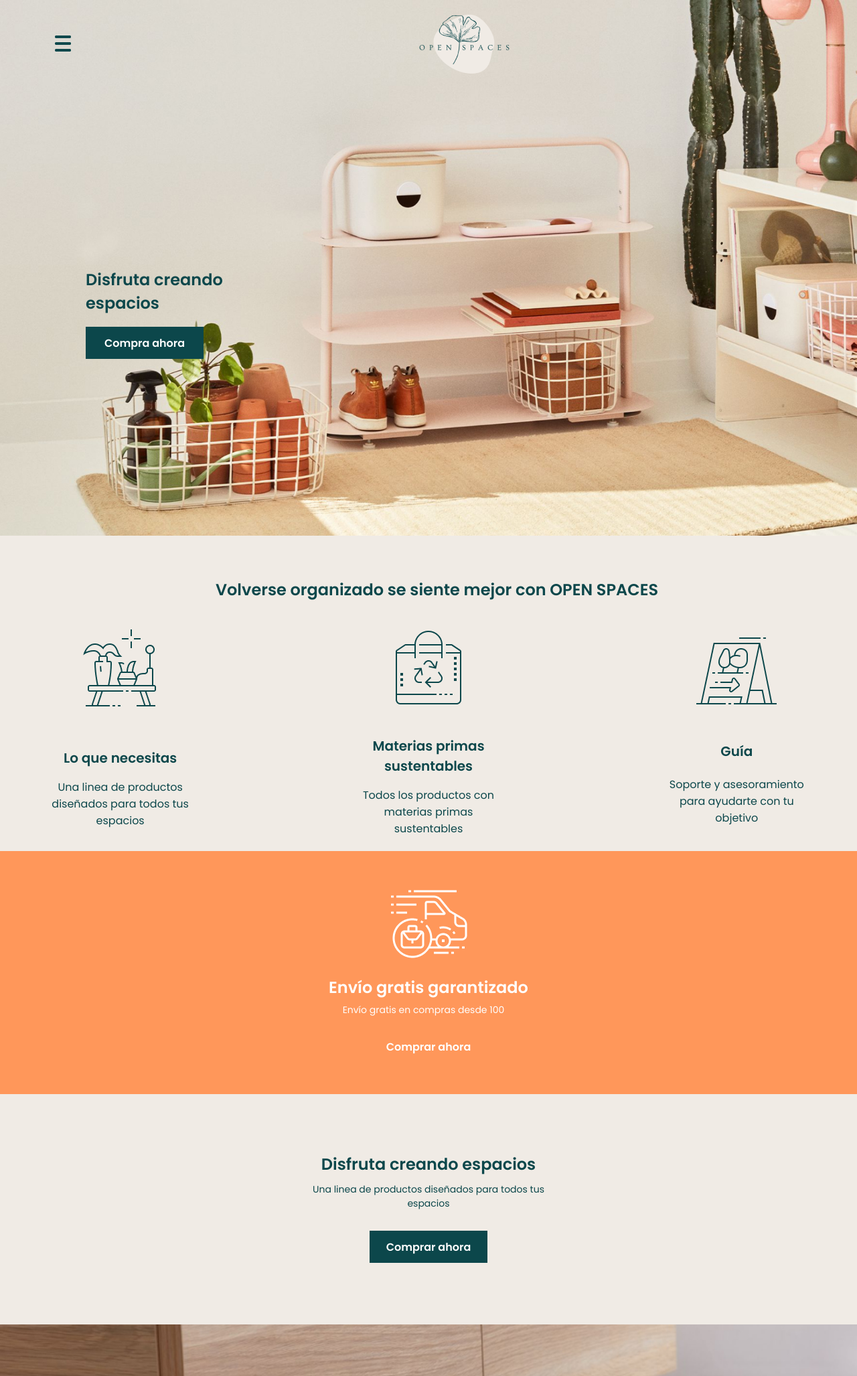
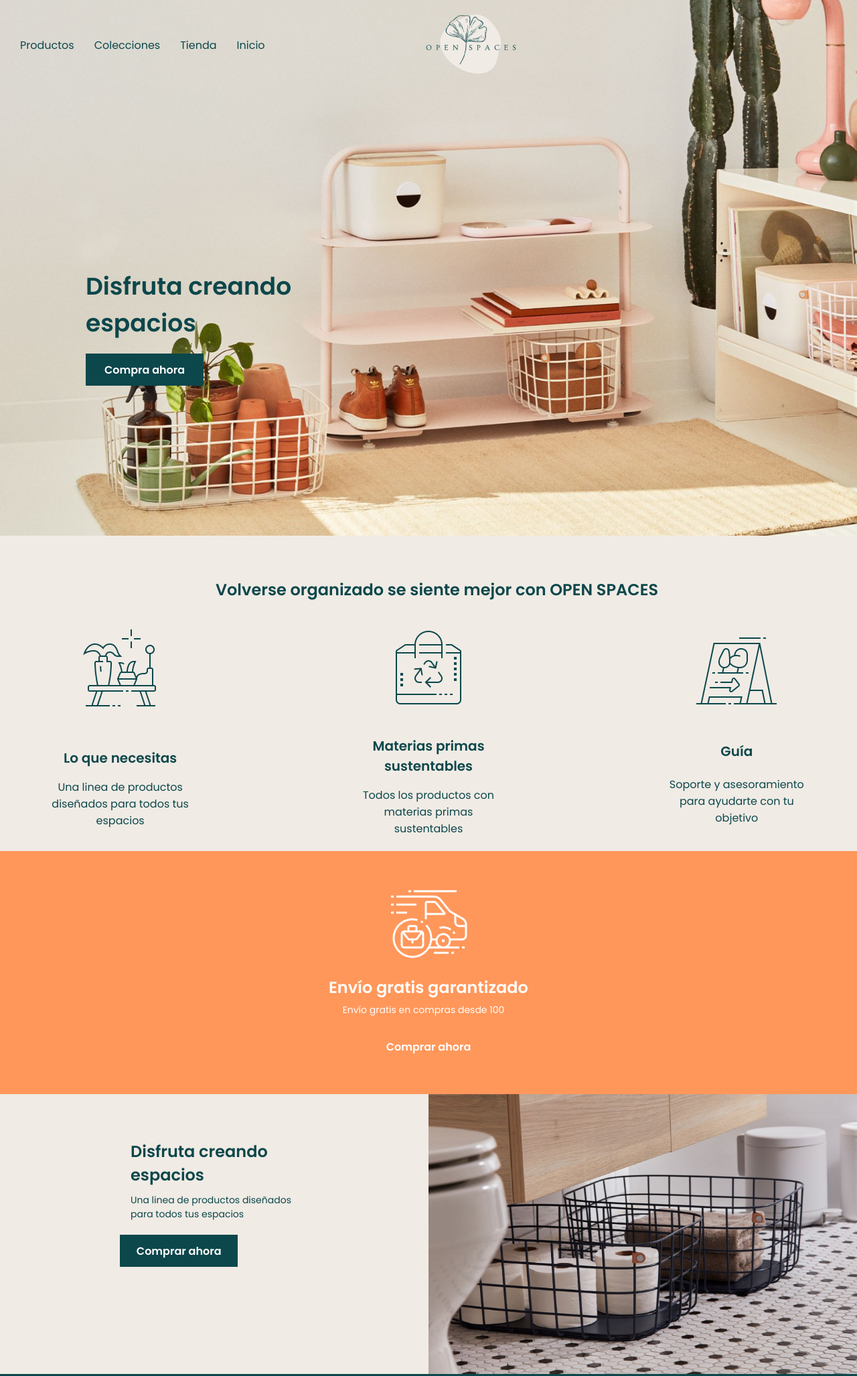
Before and after one commit to Adalab/modulo-1-evaluacion-final-AranDiez, a plain HTML site: page index.html in a window 1280 px wide. Shown: the top 2055 px of the page at 67% size. Drawn offline with Linux system fonts and the light colour scheme.

Commit message:
finished all layouts and proceed to last check

```diff
--- a/index.html
+++ b/index.html
@@ -18,6 +18,14 @@
 <!---------------------------------------HEADER----------------------------------  -->
     <header class="header" id="top" >
         <section class="header__section1" >
+          <nav class="header__section1--navmenu">
+            <ul class="header__section1--menulinks" >
+              <li>Productos</li>
+              <li>Colecciones</li>
+              <li>Tienda</li>
+              <li>Inicio</li>
+            </ul>
+          </nav>
           <a href="https://adalab.es/" target="_blank"><img  class="header__section1--menu" src="./styles/images/burger.png" alt="Menu" title="Menu" ></img></a>
           <img  class="header__section1--logo" src="./styles/images/logo.png" alt="Logo Openspaces" title="Logo Openspaces"></img>
         </section>
@@ -30,6 +38,7 @@
     <main class="main" >
 <!--------------------------------------MODULE1---------------------------------->
       <section class="main__module1" >
+          <div class="main__module1--wrapper " >
             <h2 class="main__module1--title" >Volverse organizado se siente mejor con OPEN SPACES</h2>
             <article class="main__module1--article" >
               <img class="main__module1--image1" src="./styles/images/icon_1.png" alt="imagen mesa" title="lo que necesitas"></img>
@@ -46,6 +55,7 @@
               <h3 class="main__module1--title3">Guía</h3>
               <p class="main__module1--article--par" >Soporte y asesoramiento para ayudarte con tu objetivo</p>
             </article>
+          </div>
       </section>
 <!--------------------------------------MODULE2---------------------------------->
       <section class="main__module2" >
@@ -55,6 +65,7 @@
         <a  class="main__module2--button" href="https://adalab.es/" target="_blank" title="Comprar ahora" alt="Comprar ahora">Comprar ahora</a>
       </section>
 <!--------------------------------------MODULE3---------------------------------->
+  <section class="main__module--3" >
     <section class="main__module3--section1" >
       <article class="main__module3--article" >
           <h2 class="main__module3--title" >Disfruta creando espacios</h2>
@@ -63,6 +74,7 @@
           <a  class="main__module3--button" href="https://adalab.es/" target="_blank" title="Comprar ahora" alt="Comprar ahora">Comprar ahora</a>
     </section>
       <img class="main__module3--img" src="./styles/images/creando-espacios.jpg" alt=""></img>
+  </section>
 </main>
     <!--------------------------------------FOOTER---------------------------------->
 <footer class="footer" >
--- a/styles/main.css
+++ b/styles/main.css
@@ -31,6 +31,9 @@
   align-items: center;
   position: fixed;
   width: 100vw;
+}
+.header__section1--menulinks {
+  display: none;
 }
 .header__section1--menu {
   height: 24px;
@@ -84,7 +87,16 @@
 }
 /* -------------------------------------MAIN---------------------------------- */
 /* -------------------------------------MODULE1---------------------------------- */
-
+.main__module1 {
+  background-color: var(--grey-color);
+}
+.main__module1--wrapper {
+  width: 100vw;
+  margin-right: 101px;
+  padding: 0 47px;
+  display: grid;
+  justify-content: center;
+}
 .main__module1--title {
   width: 322px;
   height: 113px;
@@ -95,12 +107,6 @@
   font-weight: 600;
   text-align: center;
   color: var(--darkblue-color);
-}
-.main__module1 {
-  padding: 0 47px;
-  display: grid;
-  justify-content: center;
-  background-color: var(--grey-color);
 }
 .main__module1--article {
   display: grid;
@@ -175,7 +181,6 @@
 
 .main__module2--button {
   color: var(--white-color);
-  /* width: 127px; */
   height: 24px;
   font-size: 16px;
   font-weight: 600;
@@ -184,6 +189,9 @@
   display: flex;
   justify-content: center;
   align-items: center;
+}
+.main__module2--button:hover {
+  transform: scale(1.5);
 }
 
 
@@ -303,8 +311,23 @@ margin: auto;
   }
 }
 
-/*----------MEDIA TABLET----MODULE 1------ */
+/*----------MEDIA TABLET---------- */
 @media (min-width: 768px) {
+
+  .header__section1--menu {
+    margin-left: 82px;
+  }
+  .header__section2 {
+    align-items: flex-start;
+    margin-left: 10%;
+  }
+  .header__section2--title {
+    text-align: left;
+    width: 20ch;
+    margin-bottom: 90px;
+    font-size: 36px;
+    font-weight: 600;
+  }
   .main__module1 {
     display: grid;
     grid-template-columns: 1fr 1fr 1fr;
@@ -324,31 +347,11 @@ margin: auto;
   .main__module1--article {
     width: 100%;
   }
-}
-/*----------MEDIA TABLET----MODULE 3------ */
-@media (min-width: 768px) {
     .main__module3--img {
       width: 100%;
       height: auto;
   }
-}
-/*----------MEDIA TABLET----FOOTER------ */
-@media (min-width: 768px) {
-  .header__section1--menu {
-    margin-left: 82px;
-  }
-  .header__section2 {
-    align-items: flex-start;
-    margin-left: 10%;
-  }
-  .header__section2--title {
-    text-align: left;
-    width: 20ch;
-    margin-bottom: 50px;
-
-  }
   .footer {
-    background-color: black;
     display: flex;
     align-items: center;
     justify-content: space-around;
@@ -356,14 +359,64 @@ margin: auto;
     width: 100vw;
   }
   .footer__article1 {
-    margin: 20px;
     padding: 0;
   }
   .footer__top {
     margin: 0;
+    margin-top: 110px;
   }
 }
+/*----------MEDIA DESKTOP------ */
 @media (min-width: 980px) {
-  .footer {
-    /* background-color: black; */
+  .header__section1 {
+    display: flex;
+    flex-direction: row;
+  }
+  .header__section1--menu {
+    display: none;
+  }
+  .header__section1--menulinks {
+    display: flex;
+    align-items: center;
+    column-gap: 30px;
+    margin-left: 30px;
+    width: 97px;
+    height: 23px;
+    flex-grow: 0;
+    font-family: "Poppins", sans-serif;
+    color: var(--darkblue-color);
+    font-size: 16px;
+  }
+
+.main__module--3 {
+  display: grid;
+  grid-template-columns: 1fr 1fr;
 }
+.main__module3--img {
+  height: 100%;
+}
+.main__module3--section1 {
+  display: flex;
+  flex-direction: column;
+  align-items: center;
+}
+.main__module3--article {
+  width: 250px;
+  height: 112px;
+  margin: 0;
+}
+.main__module3--button {
+  width: 176px;
+  height: 48px;
+  padding: 24px 12px;
+  margin-top: 30px;
+  display: flex;
+  margin-left: 28%;
+  /* justify-content: center;
+  align-items: center; */
+}
+.main__module3--title, .main__module3--text {
+  text-align: left;
+}
+
+}
```
Lines whose indentation alone changed are shown as unchanged.
